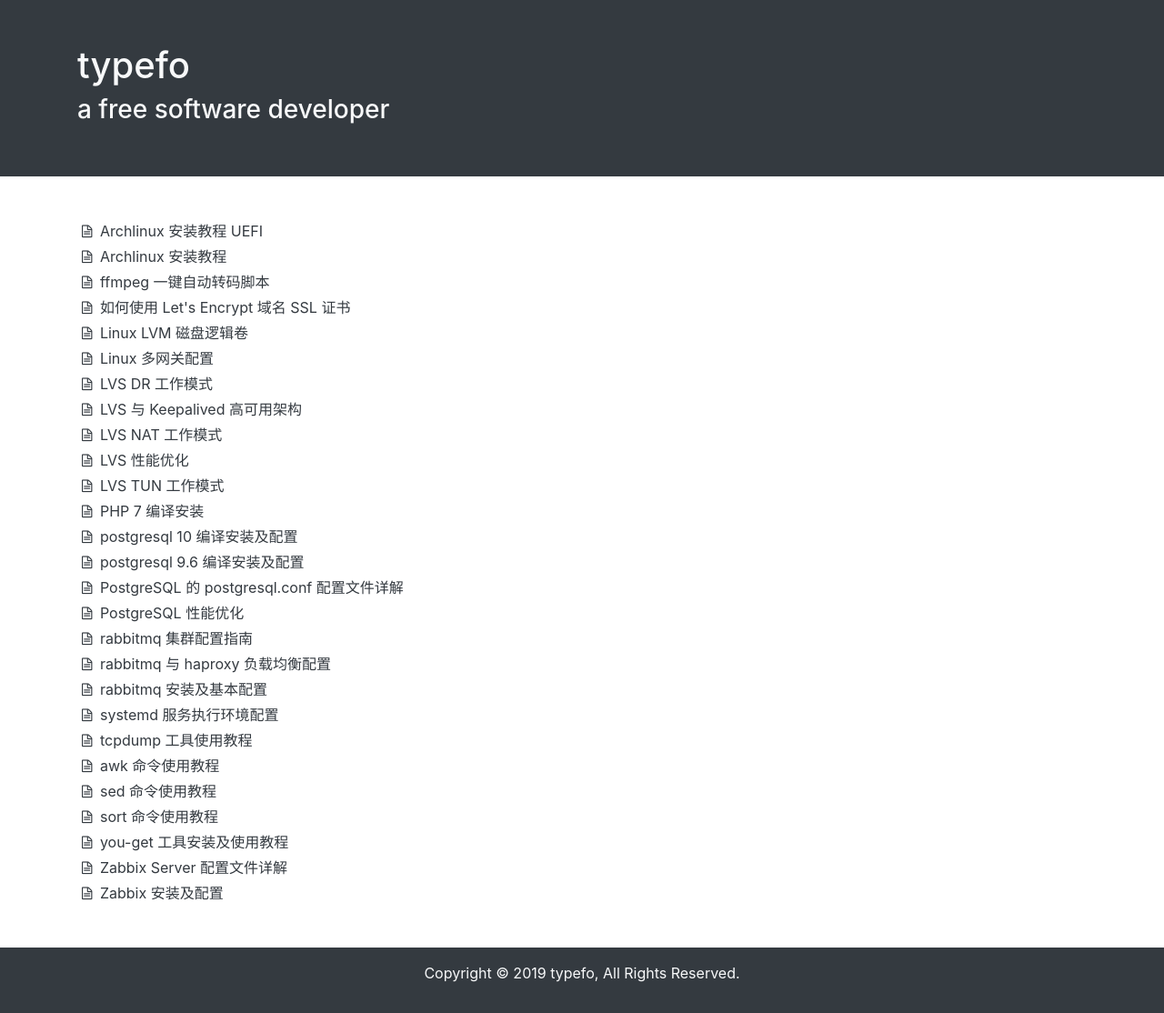
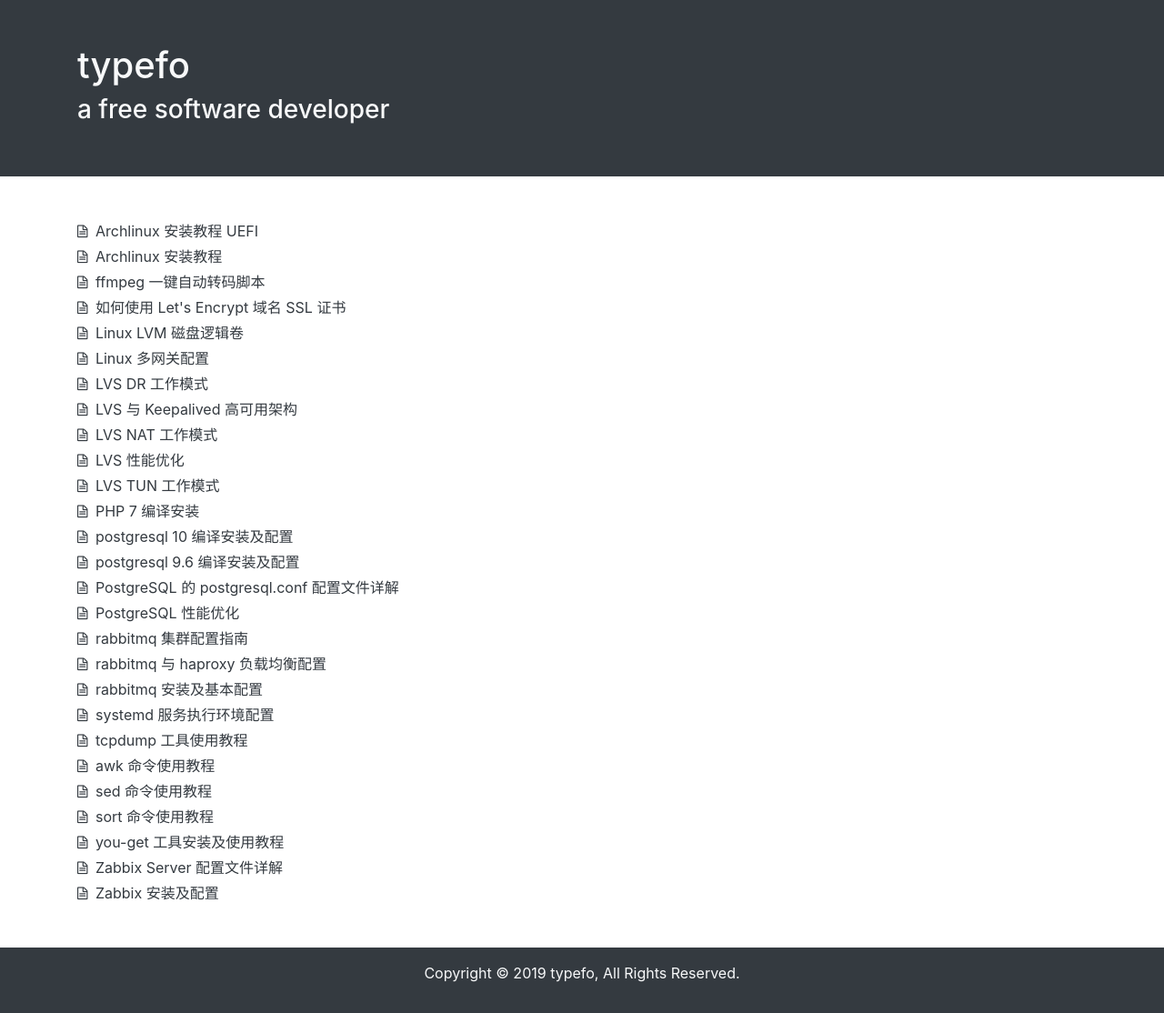
Before and after one commit to ehsud/blog, a Jekyll site: the page built from index.md, in a window 1280 px wide. Shown: the whole page at 91% size. Built offline with Jekyll 4.4.1, drawn with Linux system fonts in a browser that asks for light colours.

Commit message:
updated some files

```diff
--- a/assets/css/style.css
+++ b/assets/css/style.css
@@ -22,7 +22,7 @@ i {
 }
 
 ul {
-    padding-inline-start: 5px;
+    padding-inline-start: 0px;
 }
 
 li {
```
